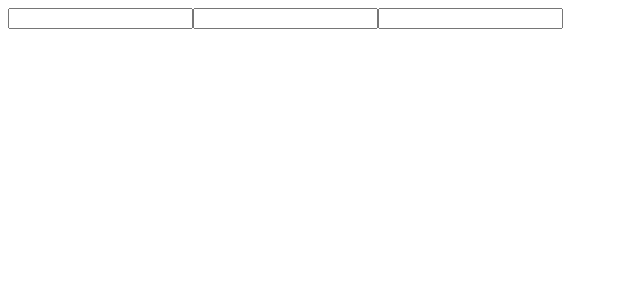
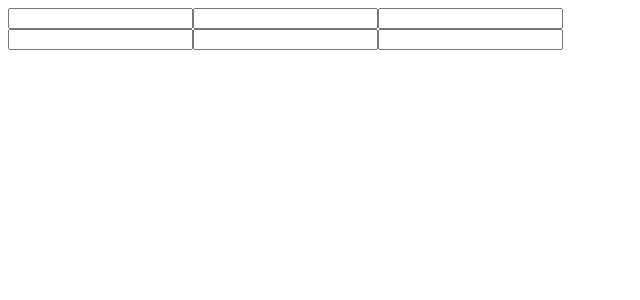
Before and after one commit to Maty2002v2/guess-the-word, a Vue app: page / in a window 1280 px wide. Shown: the top 300 px of the page, without its empty margins (0-640 px from the left). Built offline with nearby package versions, Linux system fonts and the light colour scheme.

Commit message:
Code shortening

```diff
--- a/src/components/boardGameComponent.vue
+++ b/src/components/boardGameComponent.vue
@@ -1,13 +1,17 @@
 <template>
   <div>
     <word-block-component
-      :wordArray="lettersOfTheWordArray"
+      :yourTurnFlag="true"
+      :word="word"
+    ></word-block-component>
+    <word-block-component
+      :yourTurnFlag="true"
+      :word="word"
     ></word-block-component>
   </div>
 </template>
 
 <script>
-import { ref } from "vue";
 import wordBlockComponent from "./wordBlockComponent.vue";
 
 export default {
@@ -15,19 +19,8 @@ export default {
   components: { wordBlockComponent },
   setup() {
     let word = "vue";
-    let lettersOfTheWordArray = ref([]);
 
-    let i = 0;
-    while (i < word.length) {
-      lettersOfTheWordArray.value.push({
-        letter: word.charAt(i),
-        focus: false,
-        disabled: false,
-      });
-      i++;
-    }
-
-    return { word, lettersOfTheWordArray };
+    return { word };
   },
 };
 </script>
--- a/src/components/letterBlockComponent.vue
+++ b/src/components/letterBlockComponent.vue
@@ -1,11 +1,16 @@
 <template>
   <div>
-    <input type="text" :disabled="disabledFlag" ref="input" />
+    <input
+      v-model="value"
+      type="text"
+      @input="goToTheNextLetter($event)"
+      :class="{ goodAnswer: checkingTheLetter }"
+    />
   </div>
 </template>
 
 <script>
-import { ref, watch } from "vue";
+import { ref, computed } from "vue";
 
 export default {
   name: "letterBlockComponent",
@@ -13,24 +18,22 @@ export default {
     letter: {
       type: String,
     },
-    focusFlag: {
-      type: Boolean,
-    },
-    disabledFlag: {
-      type: Boolean,
-    },
   },
   setup(props) {
-    const input = ref(null);
-    watch(
-      () => props.focusFlag,
-      (first, second) => {
-        input.value.focus();
-        first, second;
+    function goToTheNextLetter(event) {
+      event.target.disabled = true;
+      if (event.target.parentNode.nextSibling.firstChild) {
+        event.target.parentNode.nextSibling.firstChild.focus();
       }
-    );
+    }
 
-    return { input };
+    let value = ref("");
+
+    const checkingTheLetter = computed(() => {
+      return value.value.toLowerCase() == props.letter;
+    });
+
+    return { value, checkingTheLetter, goToTheNextLetter };
   },
 };
 </script>
@@ -39,4 +42,8 @@ export default {
 div {
   display: inline-block;
 }
+
+.goodAnswer {
+  color: lime;
+}
 </style>
--- a/src/components/wordBlockComponent.vue
+++ b/src/components/wordBlockComponent.vue
@@ -1,38 +1,26 @@
 <template>
-  <div>
+  <div class="worldBlock">
     <letter-block-component
-      v-for="(letter, index) in wordArrayCopy"
+      v-for="(letter, index) in word"
       :key="index"
-      :letter="letter.letter"
-      :focusFlag="letter.focus"
-      :disabledFlag="letter.disabled"
-      @input="goTonextLetter($event, index)"
+      :letter="letter"
     ></letter-block-component>
   </div>
 </template>
 
 <script>
-import { reactive } from "vue";
 import letterBlockComponent from "./letterBlockComponent.vue";
 
 export default {
   components: { letterBlockComponent },
   name: "wordBlockComponent",
   props: {
-    wordArray: {
-      type: Array,
+    yourTurnFlag: {
+      type: Boolean,
     },
-  },
-  setup(props) {
-    const wordArrayCopy = reactive(props.wordArray);
-    function goTonextLetter(event, index) {
-      wordArrayCopy[index].disabled = true;
-      wordArrayCopy[
-        index + 1 < wordArrayCopy.length ? index + 1 : index
-      ].focus = true;
-    }
-
-    return { goTonextLetter, wordArrayCopy };
+    word: {
+      type: String,
+    },
   },
 };
 </script>
```
